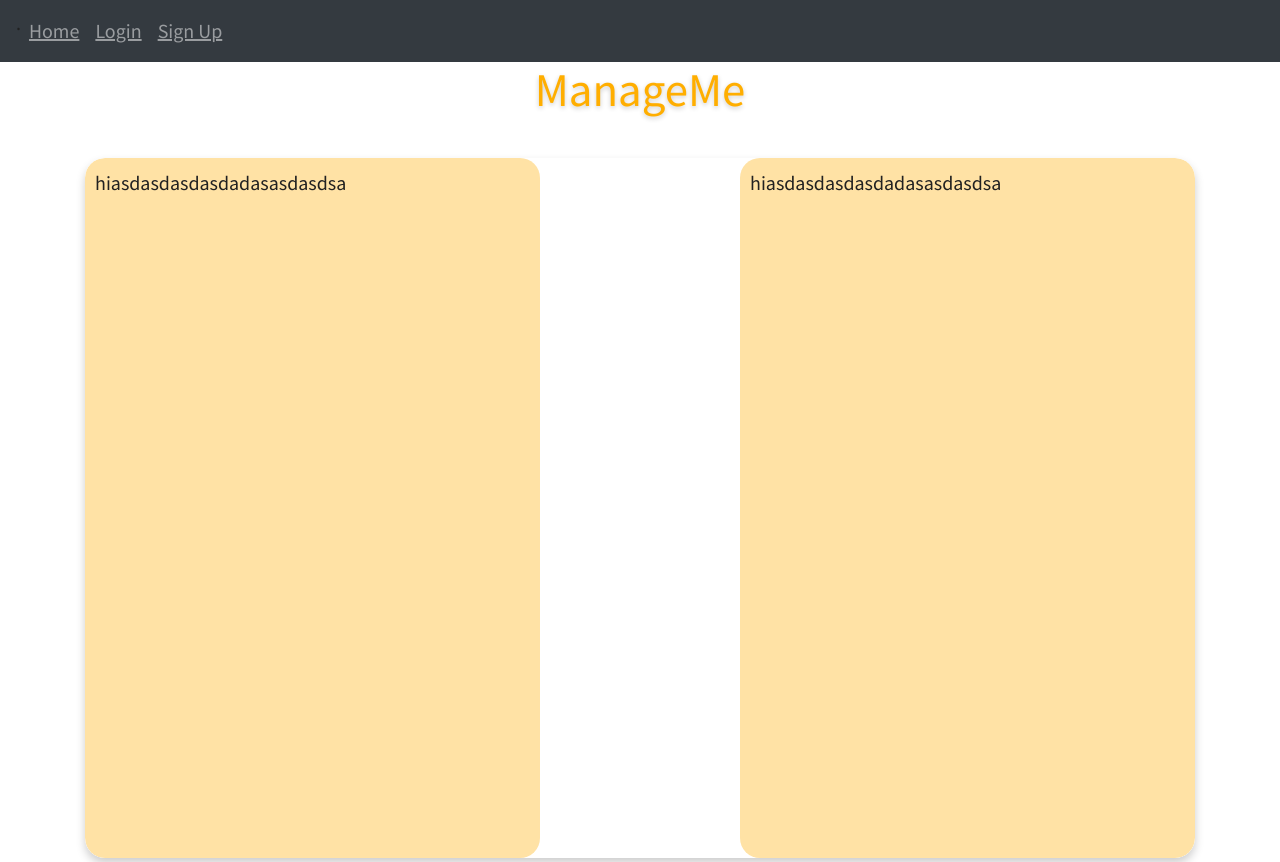
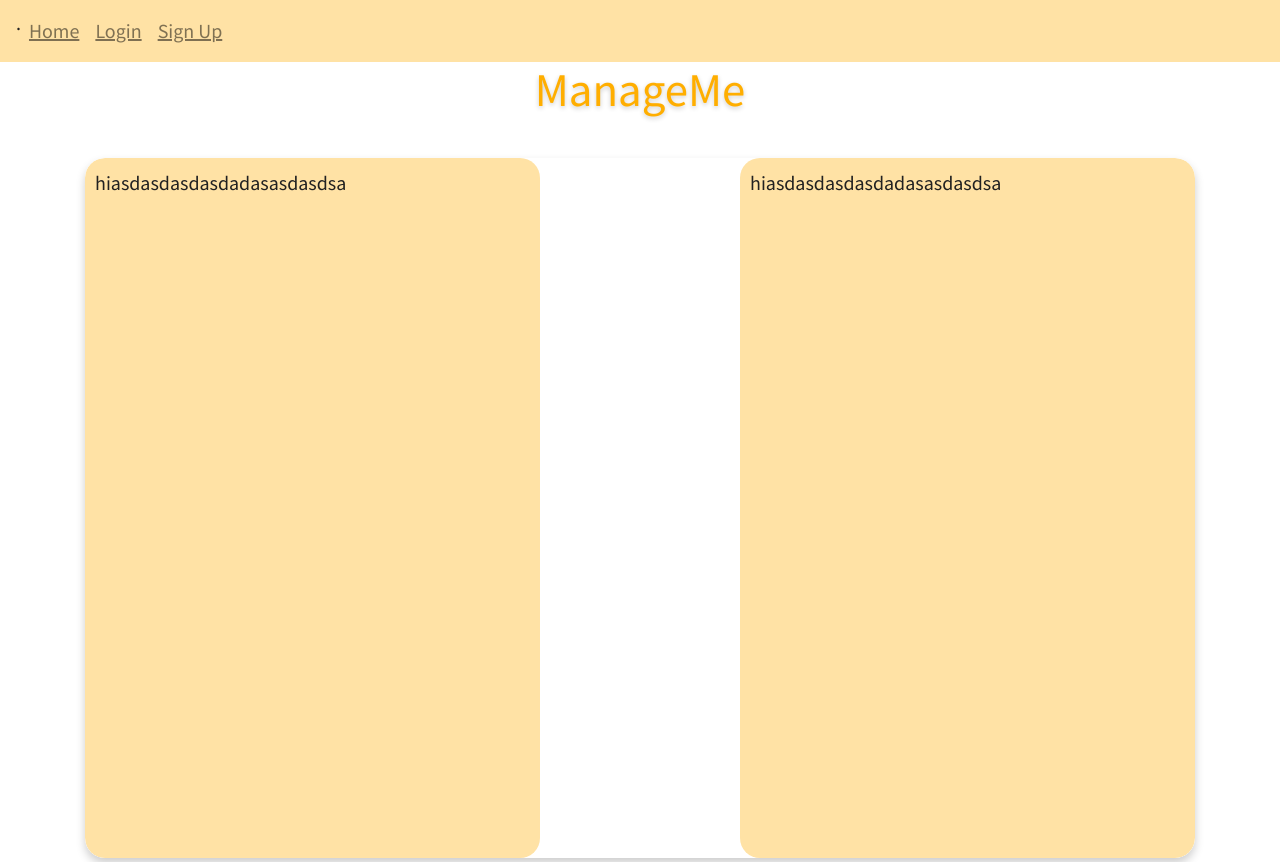
Before and after one commit to nrgrill/ManageMe, a Flask app: page /welcome in a window 1280 px wide. Run offline with Flask 2, Linux system fonts and the light colour scheme; some libraries are stand-ins or nearby versions.

Commit message:
color match nav bar

```diff
--- a/ManageMe/website/templates/base.html
+++ b/ManageMe/website/templates/base.html
@@ -28,7 +28,7 @@
     <title>{% block title %}Home{% endblock %}</title>
   </head>
   <body>
-    <nav class="navbar navbar-expand-lg navbar-dark bg-dark">
+    <nav class="navbar navbar-expand-lg navbar-light" style="background-color: #ffe2a5;">
       <button
         class="navbar-toggler"
         type="button"
--- a/ManageMe/website/templates/welcome.html
+++ b/ManageMe/website/templates/welcome.html
@@ -38,7 +38,7 @@
             border-radius: 20px;
         }
         .left-side {
-            background-color: rgb(255, 226, 165);
+            background-color: #ffe2a5;
             margin-right: 200px;
         }
         .right-side {
```
